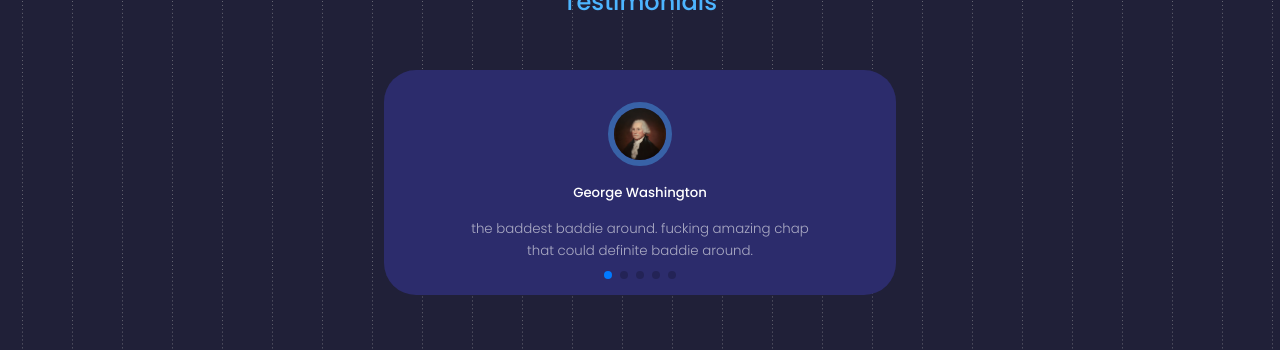
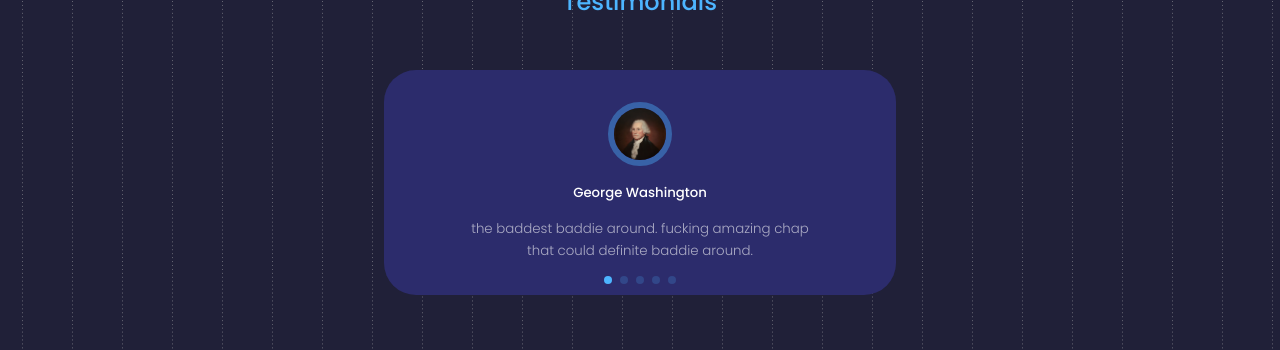
Before and after one commit to ctestwuide/Chase-Portfolio, a React (Create React App) app in the folder my-app/: page / in a window 1280 px wide. Shown: the part 4175-4525 px from the top of the page. Built offline with nearby package versions, Linux system fonts and the light colour scheme.

Commit message:
finished testimonial styling

```diff
--- a/my-app/src/components/testimonials/Testimonials.jsx
+++ b/my-app/src/components/testimonials/Testimonials.jsx
@@ -60,8 +60,6 @@ const Testimonials = () => {
       <h2>Testimonials</h2>
 
       <Swiper modules={[Pagination, Navigation]} className="container testimonials__container"
-      spaceBetween={40}
-      slidesPerView={1}
       pagination={{ clickable: true}} >
         {
           data.map(({key, avatar, name, review}) => {
--- a/my-app/src/components/testimonials/testimonials.css
+++ b/my-app/src/components/testimonials/testimonials.css
@@ -1,5 +1,6 @@
 .container.testimonials__container {
     width: 40%;
+    padding-bottom: 0.3rem;
 }
 
 .client__avatar {
@@ -27,6 +28,10 @@
     margin: 0.8rem auto 0;
 }
 
+.swiper-pagination-clickable .swiper-pagination-bullet {
+    background: var(--color-primary);
+}
+
 /* ---------MEDIA QUERIES--------- */
 
 @media screen and (max-width: 1024px) {
```
